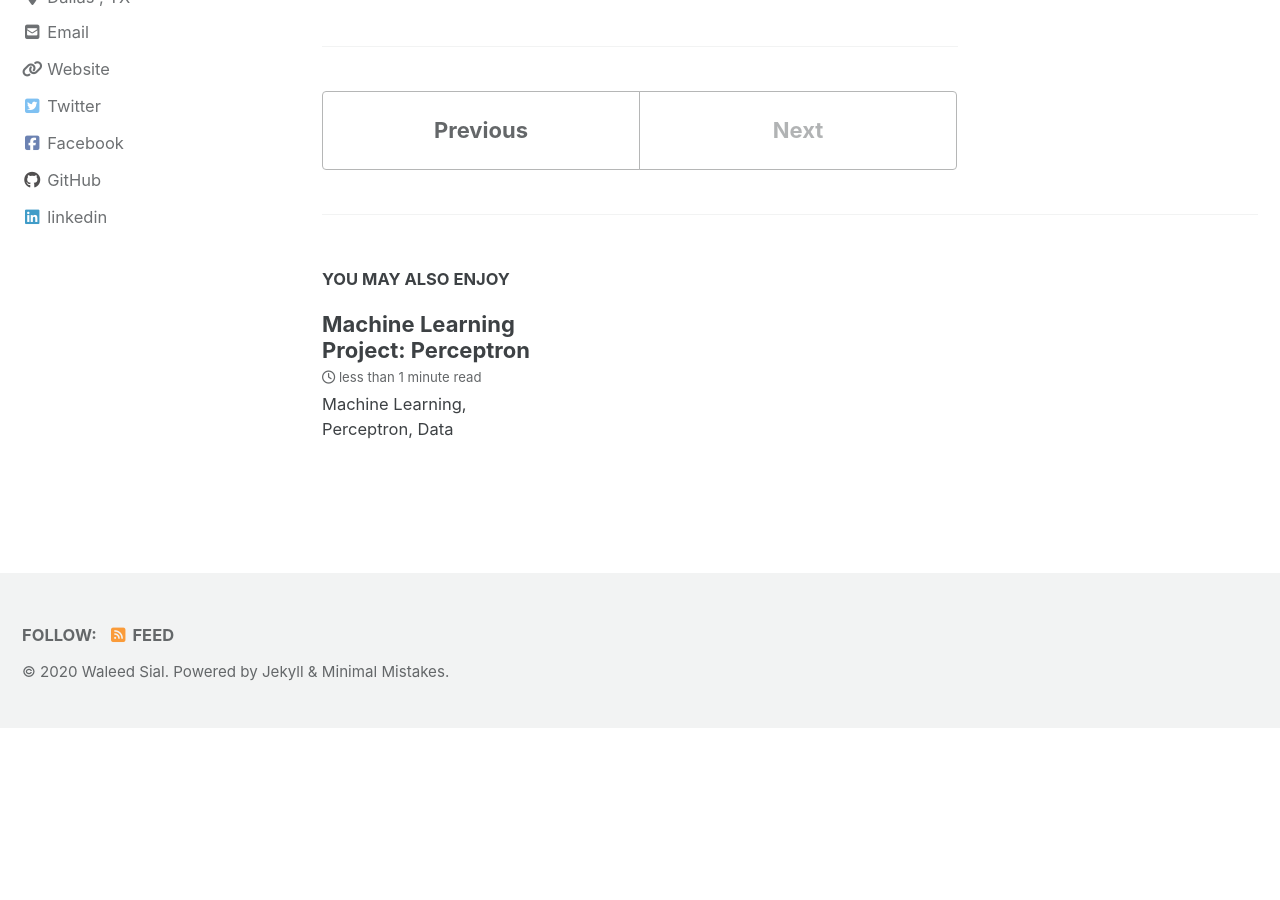
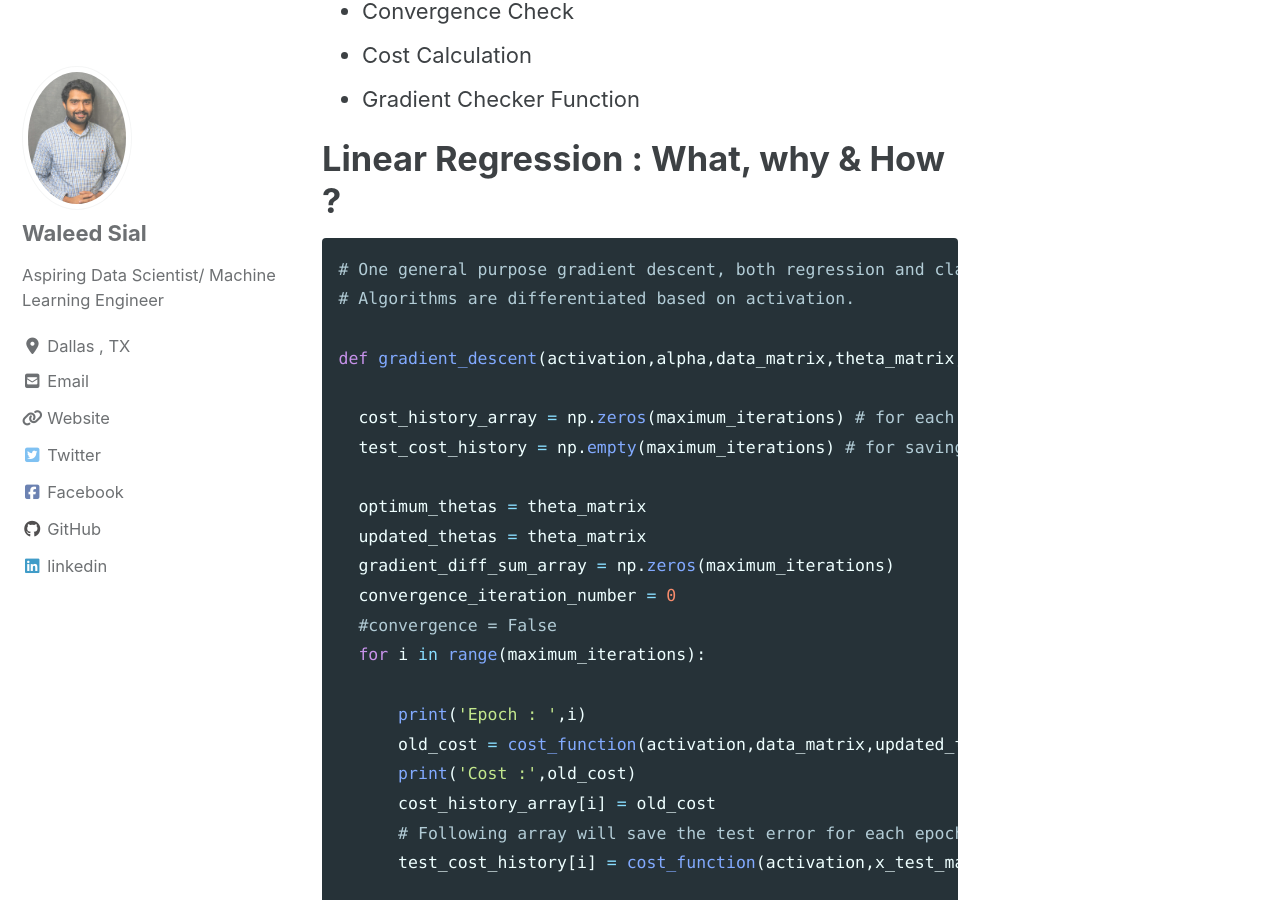
Before and after one commit to waleedsial/waleedsial.github.io, a Jekyll site: the page built from _posts/2018-01-28-linear.md, in a window 1280 px wide and 900 px high, scrolled down 1064 px. Built offline with Jekyll 4.4.1, drawn with Linux system fonts in a browser that asks for light colours; cached includes are drawn as plain includes; nearby versions of some CDN libraries; before the commit the page ends 1792 px from its top, so only the background shows below that; some of the changed text lies outside the part shown.

Commit message:
linear_2

````diff
--- a/_posts/2018-01-28-linear.md
+++ b/_posts/2018-01-28-linear.md
@@ -9,20 +9,87 @@ excerpt: "Machine Learning, Perceptron, Data"
 ---
 
 
-### A blog about developing linear regression without using any library ?
+### Developing linear regression without using any library
+This blog covers following features:
 
 
 
-
-- Development of linear regression from scratch.
+- Development from scratch.
 - Optimization Algorithm : Gradient Descent
 - Development Language : Python
 - Vectorized Implementation of gradient Descent
 - Function for testing the gradient descent by checking calculated gradients
 
 
+### Functions to develop
+
+
+- Wrapper/Caller
+- Gradient Descent
+- Prediction
+- Sigmoid
+- Gradient Calculator
+- Gradient Updater
+- Convergence Check
+- Cost Calculation
+- Gradient Checker Function
+
+
+
+# Linear Regression : What, why & How ?
+
+
+
 
 
 ```python
-  print("Hello World ")
+# One general purpose gradient descent, both regression and classification tasks use same gradient descent function.
+# Algorithms are differentiated based on activation.
+
+def gradient_descent(activation,alpha,data_matrix,theta_matrix,y_matrix,maximum_iterations,x_test_matrix,y_test_matrix,convergence_threshold):
+
+  cost_history_array = np.zeros(maximum_iterations) # for each iteration, keep a cost for plotting
+  test_cost_history = np.empty(maximum_iterations) # for saving test error
+
+  optimum_thetas = theta_matrix
+  updated_thetas = theta_matrix
+  gradient_diff_sum_array = np.zeros(maximum_iterations)
+  convergence_iteration_number = 0
+  #convergence = False
+  for i in range(maximum_iterations):
+
+      print('Epoch : ',i)
+      old_cost = cost_function(activation,data_matrix,updated_thetas,y_matrix)
+      print('Cost :',old_cost)
+      cost_history_array[i] = old_cost
+      # Following array will save the test error for each epoch updated thetas.
+      test_cost_history[i] = cost_function(activation,x_test_matrix,updated_thetas,y_test_matrix)
+
+      gradient = gradient_calculator(activation,data_matrix,updated_thetas,y_matrix,alpha)
+      # Checking, for debuggin only
+      #gradient_difference = check_gradient(activation,gradient,updated_thetas,data_matrix,y_matrix)
+      #gradient_diff_sum_array[i] = np.sum(gradient_difference)
+
+      old_thetas = updated_thetas
+      updated_thetas = gradient_updater(gradient,updated_thetas,alpha)
+
+      # Calling convergence check function
+      convergence = convergence_check(activation,updated_thetas,old_thetas,data_matrix,y_matrix,convergence_threshold)
+      if(convergence):
+          #print('convergence has occured, killing the loop')
+          optimum_thetas = old_thetas
+          convergence_iteration_number = i
+          break
+
+
+      if(i == maximum_iterations-1):
+          #print('Try more Epochs for saturation, Did not converge')
+          optimum_thetas = updated_thetas
+
+      # Calling gradient checker function
+      #gradient_approximation,grad_difference = gradient_checker(gradient,updated_thetas,data_matrix,y_matrix)
+
+
+      #print('-------------------------------------------------------------------------------------------------------')
+  return optimum_thetas,cost_history_array,gradient_diff_sum_array,test_cost_history
 ```
````
